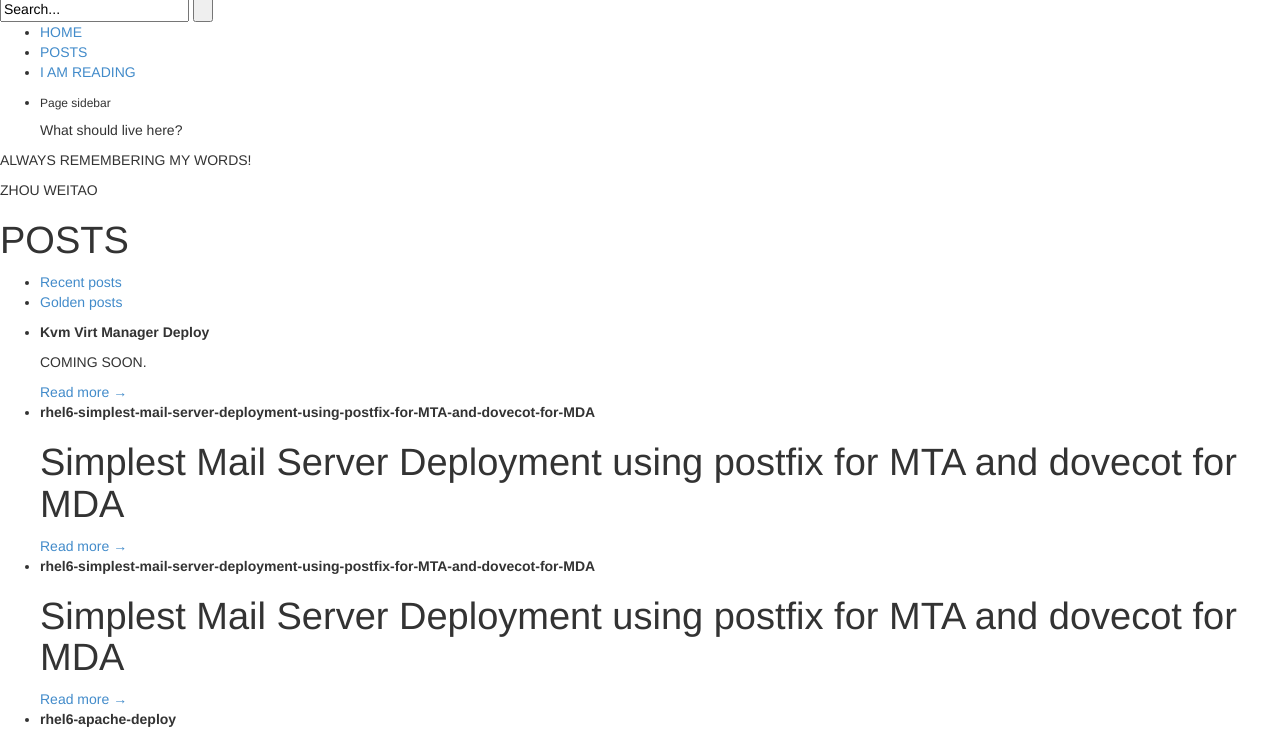
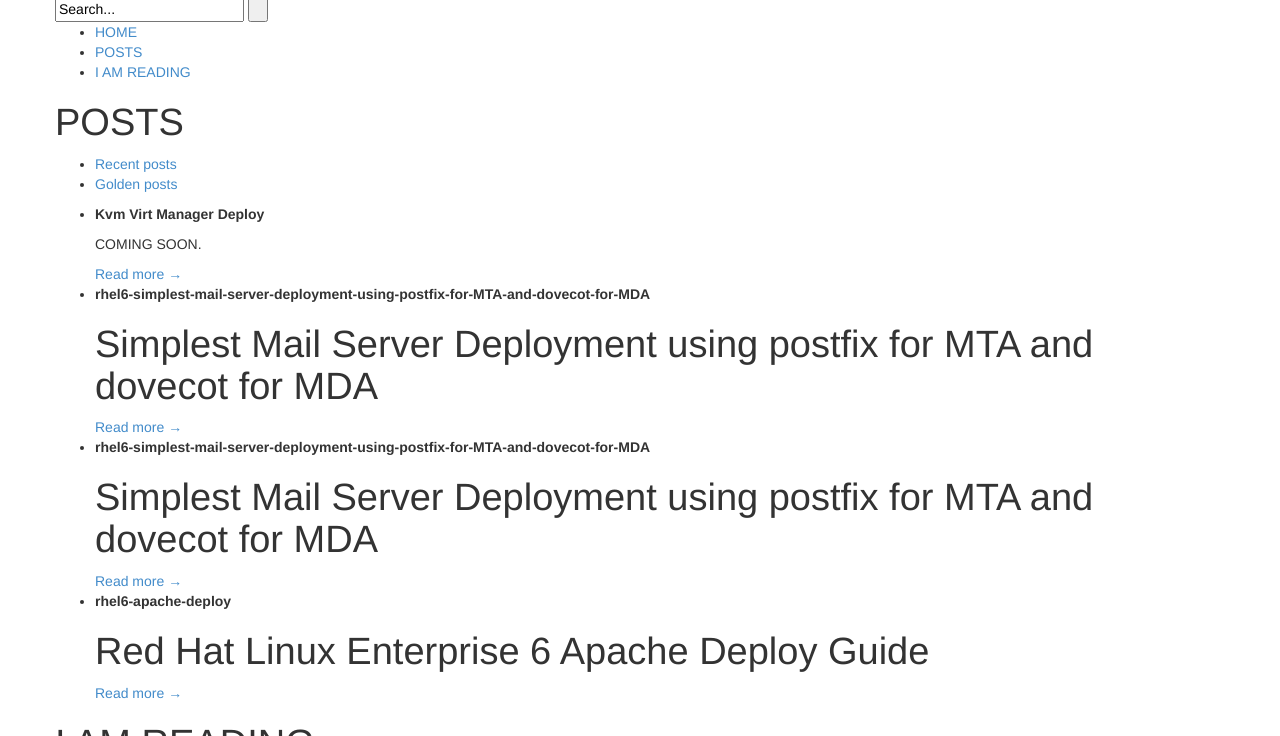
Before and after one commit to vitan/vitan.github.io, a Jekyll site: the page built from index.html, in a window 1280 px wide and 900 px high, scrolled down 330 px, cut to the strip 164-900 px from the top of the window. Built offline with Jekyll 4.4.1, drawn with Linux system fonts in a browser that asks for light colours; Markdown is read by kramdown in place of the engine named in the settings.

Commit message:
REV: Added class container.

```diff
--- a/_includes/side-bar.html
+++ b/_includes/side-bar.html
@@ -5,7 +5,7 @@
     {% include search-form.html %}
     <!-- Navigation -->
     <div>
-        <ul id="nav">
+        <ul>
             <li>
             <a href="#">HOME</a>
             </li>
@@ -16,16 +16,4 @@
             </li>
         </ul>
     </div>
-    <div class="clear">
-    </div>
-    <!-- ENDS Navigation -->
-    <!-- init sidebar -->
-    <ul id="widget-sidebar">
-        <!-- Page sidebar -->
-        <li class="cat-list"><h6>Page sidebar</h6>
-        <div class="textwidget">What should live here?</div>
-        </li>
-        <!-- ENDS page sidebar -->
-    </ul>
-    <!-- ENDS init sidebar -->
 </div>
--- a/_layouts/devel-theme.html
+++ b/_layouts/devel-theme.html
@@ -4,21 +4,11 @@
     <script type="text/javascript" src="/js/jquery-1.10.2.min.js"></script>
     <script type="text/javascript" src="/js/bootstrap.min.js"></script>
     {% include nav-bar.html %}
-    <div>
+    <div class="container">
         {% include side-bar.html %}
-        <div id="main">
-            <div class="home-quotes"><p>ALWAYS REMEMBERING MY WORDS!</p>
-                <p>ZHOU WEITAO</p>
-            </div>
-            <div id="content">
-                <div id="page-content">
-                    {% include content.html %}
-                </div>
-            </div>
-        </div>
+        {% include content.html %}
     </div>
     {% include footer.html %}
     {% include fork-me-on-github.html %}
-
 </body>
 </html>
```
